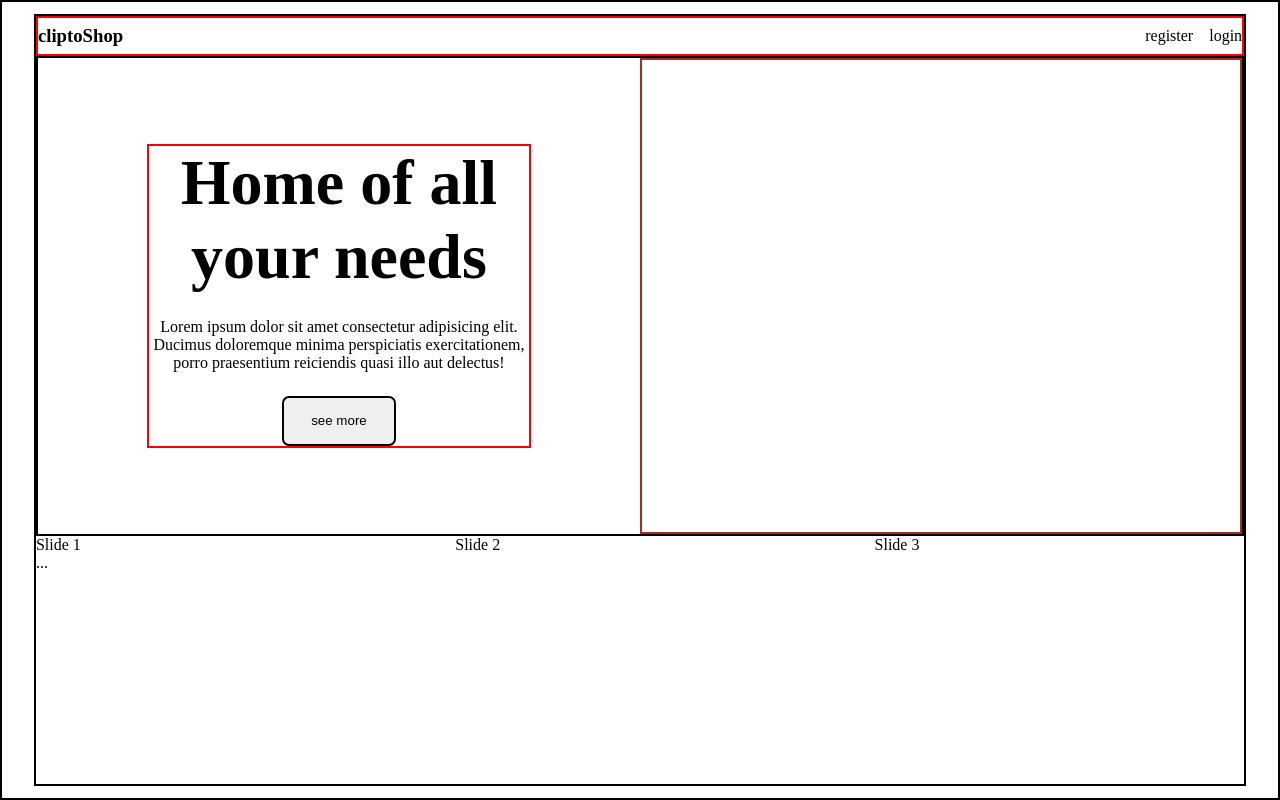
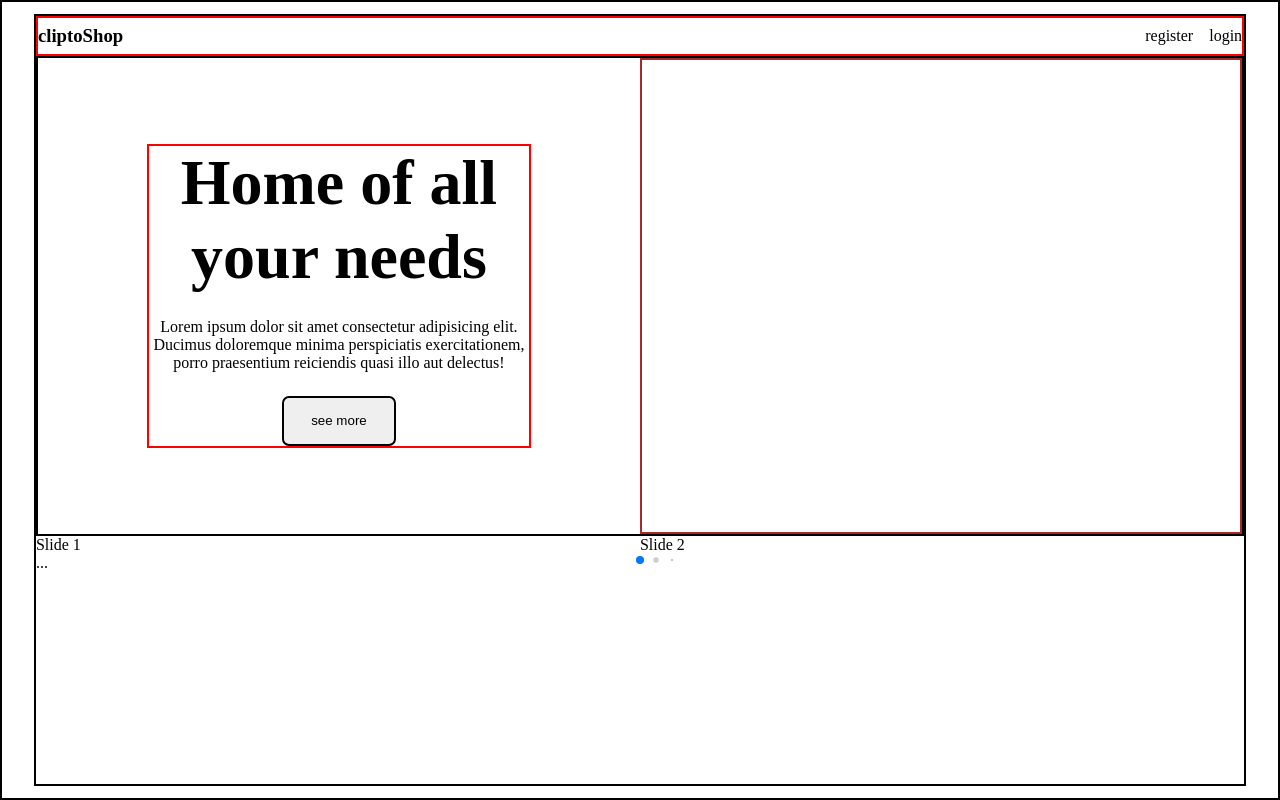
Before and after one commit to wyenelle/e-comms, a React (Vite) app: page / in a window 1280 px wide. Built offline with nearby package versions, Linux system fonts and the light colour scheme.

Commit message:
feat: added nav to swipr

```diff
--- a/src/components/body/men.jsx
+++ b/src/components/body/men.jsx
@@ -1,16 +1,21 @@
 import styles from "./men.module.css";
 import { Swiper, SwiperSlide } from "swiper/react";
+import { Navigation, Pagination } from "swiper";
 
 import "swiper/css";
+import "swiper/css/pagination";
+import "swiper/css/navigation";
 
 const Men = () => {
   return (
     <div className={styles.container}>
       <Swiper
-        spaceBetween={50}
-        slidesPerView={3}
-        onSlideChange={() => console.log("slide change")}
-        onSwiper={(swiper) => console.log(swiper)}
+        pagination={{
+            dynamicBullets: true
+        }}
+
+        slidesPerView={2}
+        modules={[Pagination,Navigation]}
       >
         <SwiperSlide>Slide 1</SwiperSlide>
         <SwiperSlide>Slide 2</SwiperSlide>
```
